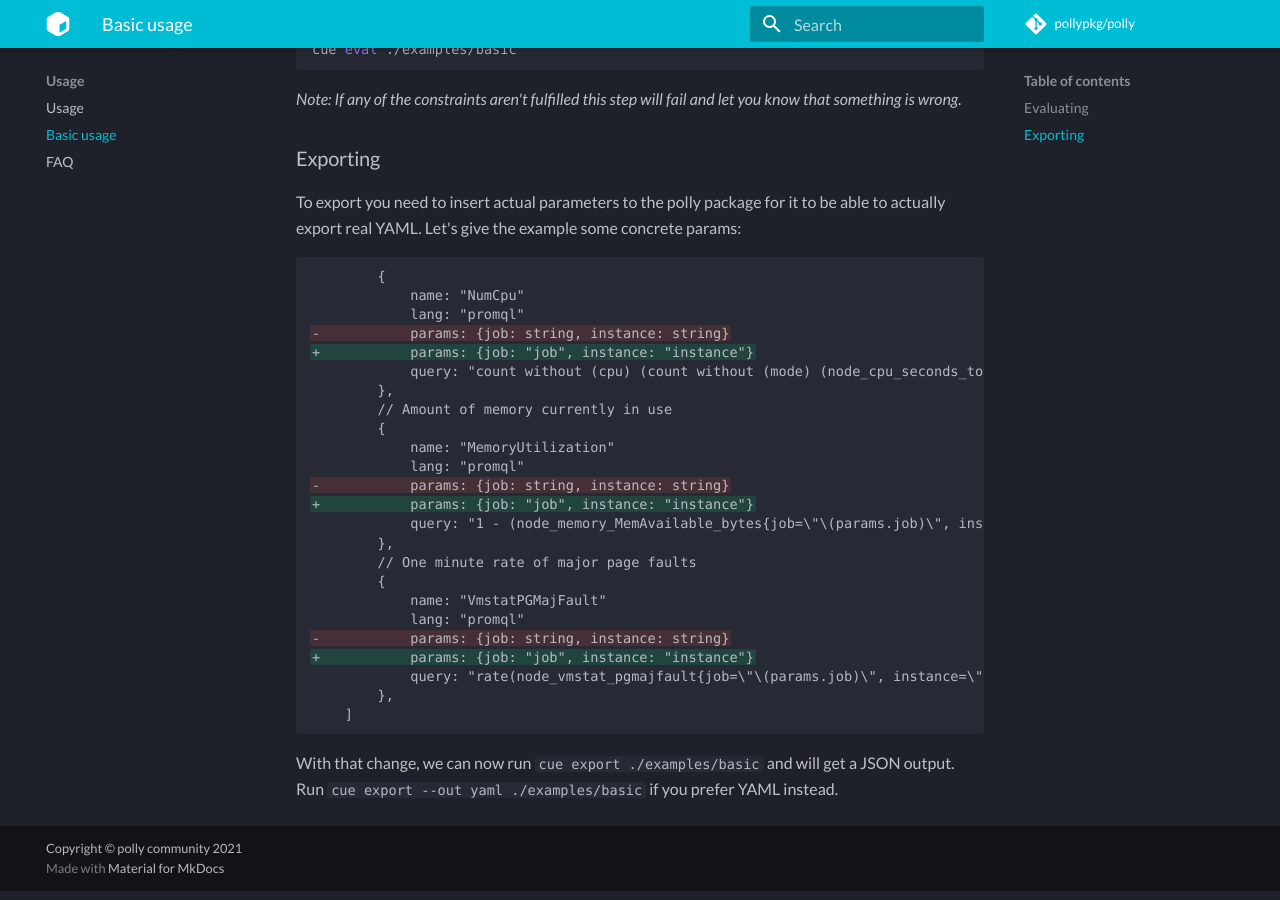
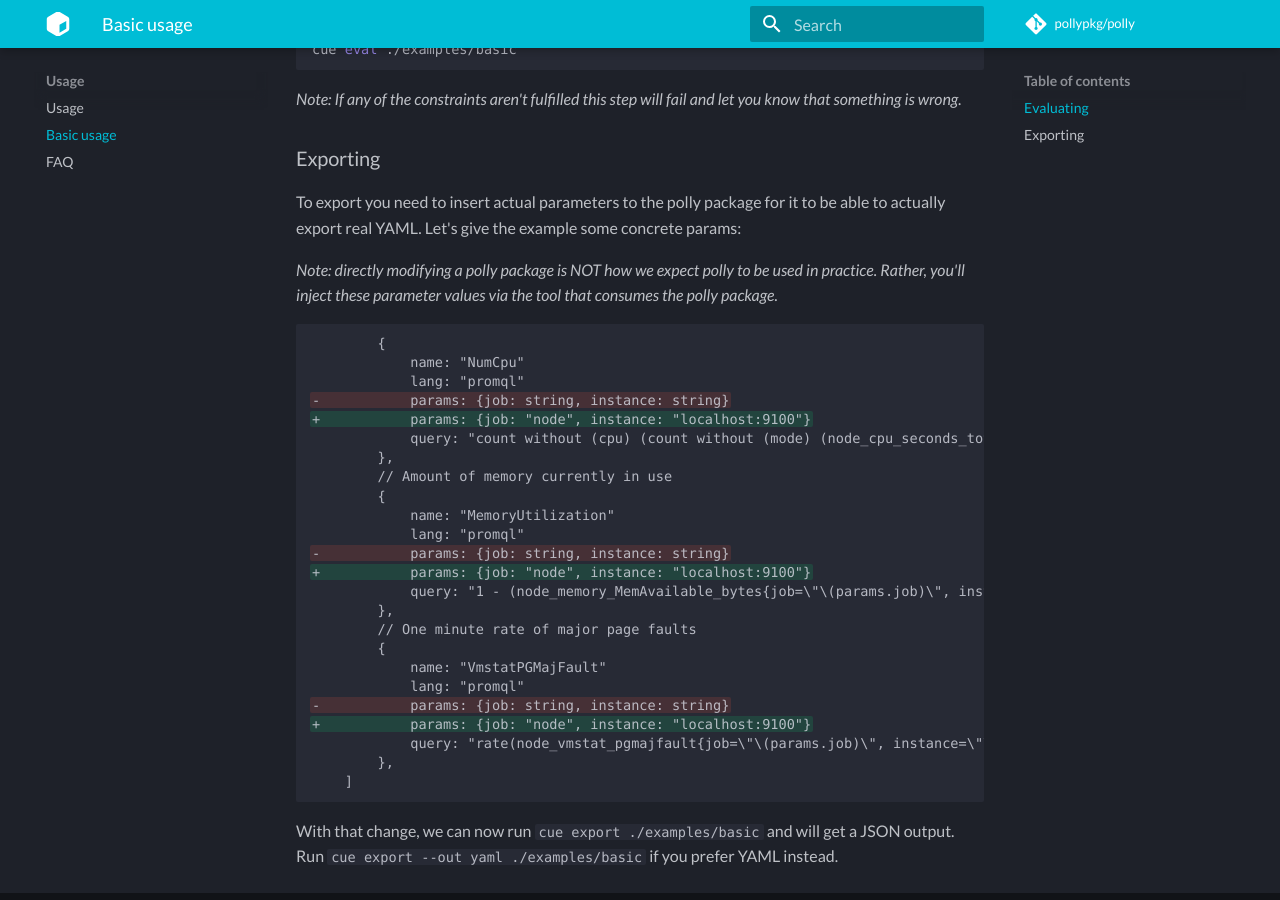
Before and after one commit to pollypkg/polly, an MkDocs documentation site: the page built from docs/content/basics.md, in a window 1280 px wide and 900 px high, scrolled down 487 px. Built offline with MkDocs 1.6.1 and Material for MkDocs 9.7.7, drawn with Linux system fonts in a browser that asks for light colours; some web fonts are replaced; comment, search, counter and statistics services are not loaded.

Commit message:
Improve basics guide with Sam's comments

````diff
--- a/docs/content/basics.md
+++ b/docs/content/basics.md
@@ -1,6 +1,6 @@
 # Basic usage
 
-We have a very basic example in [examples/basic/]( https://github.com/mhausenblas/polly/blob/main/examples/basic) that you can use to explore polly packages.
+We have a very basic example in [examples/basic/](https://github.com/pollypkg/polly/blob/main/examples/basic) that you can use to explore polly packages.
 This example contains multiple signals (in this case PromQL queries), a dataface, and in the end generates a Grafana dashboard with those lower level constructs.
 
 ### Evaluating
@@ -19,12 +19,14 @@ cue eval ./examples/basic
 
 To export you need to insert actual parameters to the polly package for it to be able to actually export real YAML. Let's give the example some concrete params:
 
+_Note: directly modifying a polly package is NOT how we expect polly to be used in practice. Rather, you'll inject these parameter values via the tool that consumes the polly package._
+
 ```diff
  		{
  			name: "NumCpu"
  			lang: "promql"
 -			params: {job: string, instance: string}
-+			params: {job: "job", instance: "instance"}
++			params: {job: "node", instance: "localhost:9100"}
  			query: "count without (cpu) (count without (mode) (node_cpu_seconds_total{job=\"\(params.job)\", instance=\"\(params.instance)\"}))"
  		},
  		// Amount of memory currently in use
@@ -32,7 +34,7 @@ To export you need to insert actual parameters to the polly package for it to be
  			name: "MemoryUtilization"
  			lang: "promql"
 -			params: {job: string, instance: string}
-+			params: {job: "job", instance: "instance"}
++			params: {job: "node", instance: "localhost:9100"}
  			query: "1 - (node_memory_MemAvailable_bytes{job=\"\(params.job)\", instance=\"\(params.instance)\"} / node_memory_MemTotal_bytes{job=\"\(params.job)\", instance=\"\(params.instance)\"})"
  		},
  		// One minute rate of major page faults
@@ -40,7 +42,7 @@ To export you need to insert actual parameters to the polly package for it to be
  			name: "VmstatPGMajFault"
  			lang: "promql"
 -			params: {job: string, instance: string}
-+			params: {job: "job", instance: "instance"}
++			params: {job: "node", instance: "localhost:9100"}
  			query: "rate(node_vmstat_pgmajfault{job=\"\(params.job)\", instance=\"\(params.instance)\"}[1m])"
  		},
  	]
````
